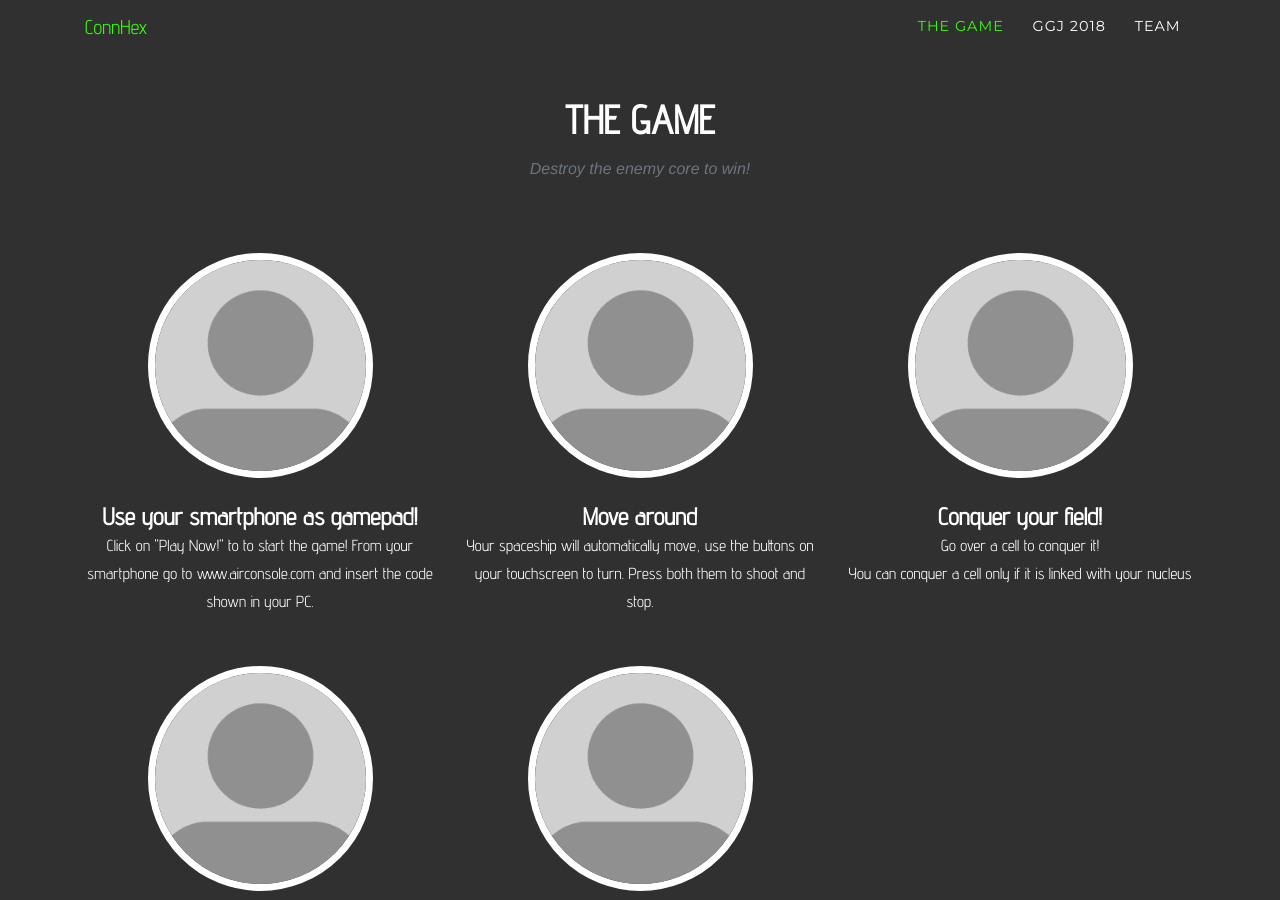
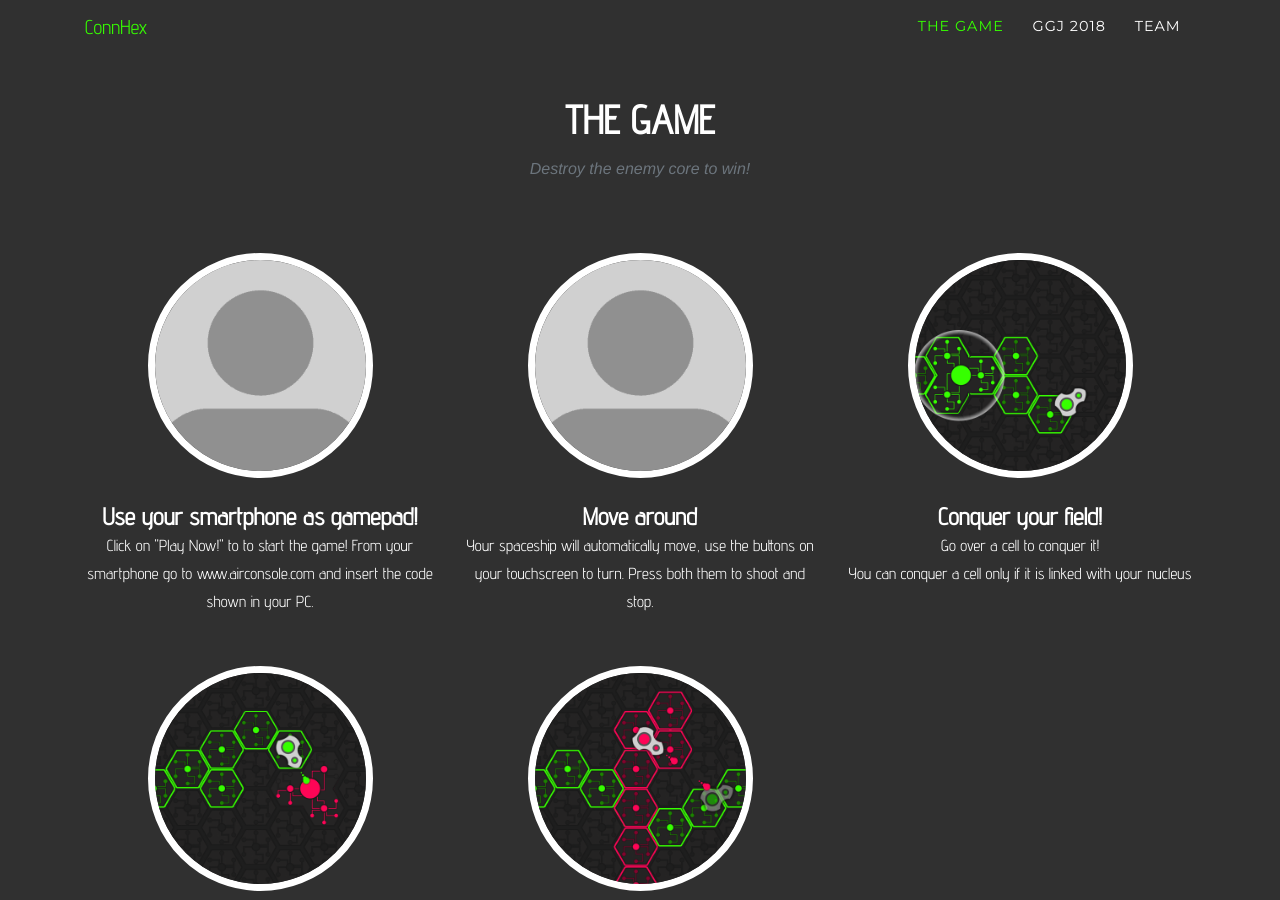
Before and after one commit to ConnHex/connhex.github.io, a Jekyll site: the page built from index.html, in a window 1280 px wide and 900 px high, scrolled down 725 px. Built offline with Jekyll 4.4.1, drawn with Linux system fonts in a browser that asks for light colours; some web fonts are replaced; the list of posts is cut into pages by our own code.

Commit message:
Update _config.yml

```diff
--- a/_config.yml
+++ b/_config.yml
@@ -81,13 +81,13 @@ instructions:
   - image: /img/team/profile-placeholder.gif
     title: Move around
     description: Your spaceship will automatically move, use the buttons on your touchscreen to turn. Press both them to shoot and stop.
-  - image: /img/team/profile-placeholder.gif
+  - image: /img/instructions/instruction_003.png
     title: Conquer your field!
     description: Go over a cell to conquer it!<br/>You can conquer a cell only if it is linked with your nucleus
-  - image: /img/team/profile-placeholder.gif
+  - image: /img/instructions/instruction_004.png
     title: Destroy the enemy's nucleus!
     description: Create a link with the enemy's nucleus to make it vulnerable! The vulnerable cores are damaged constatly when time passes. Shoot it to reduce its energy faster!
-  - image: /img/team/profile-placeholder.gif
+  - image: /img/instructions/instruction_005.png
     title: Defend your nucleus!
     description: Conquer cells to cut the opponent's path, press both the buttons shoot them and kill them.
 
```
